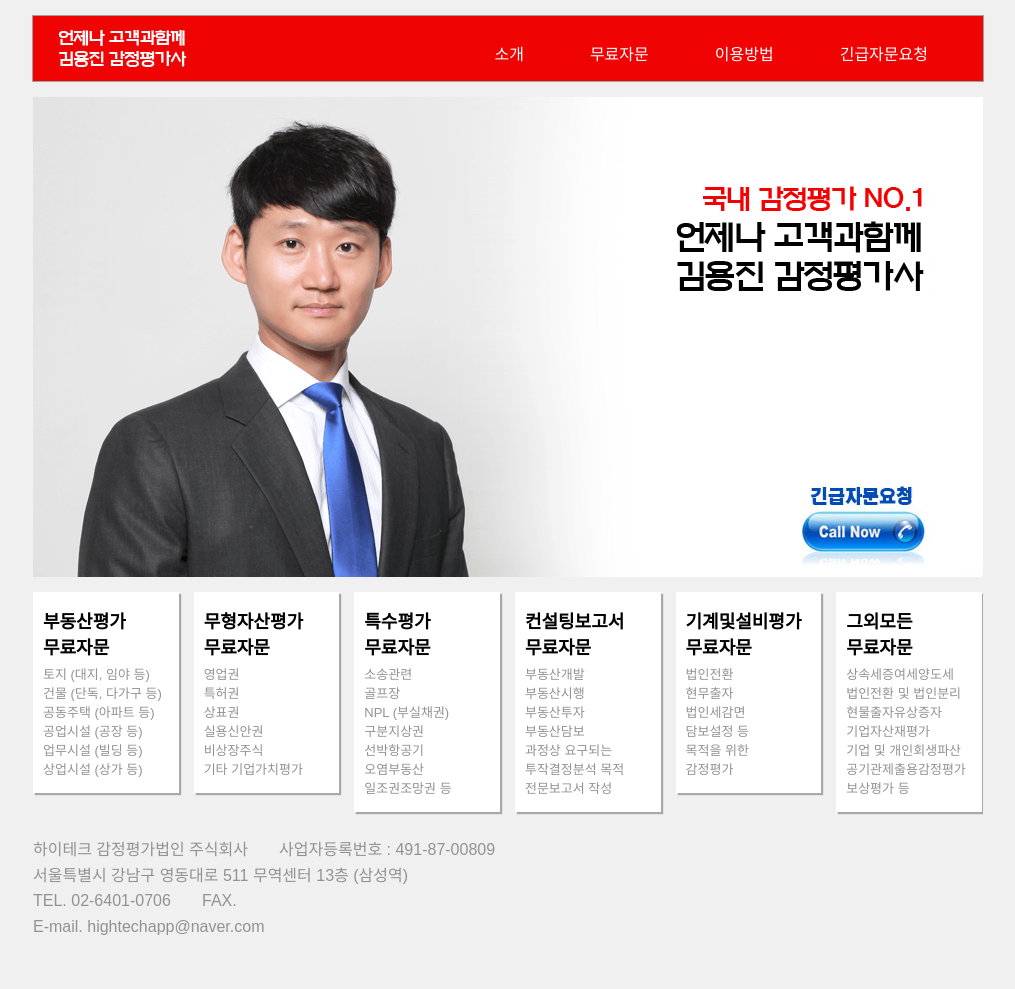
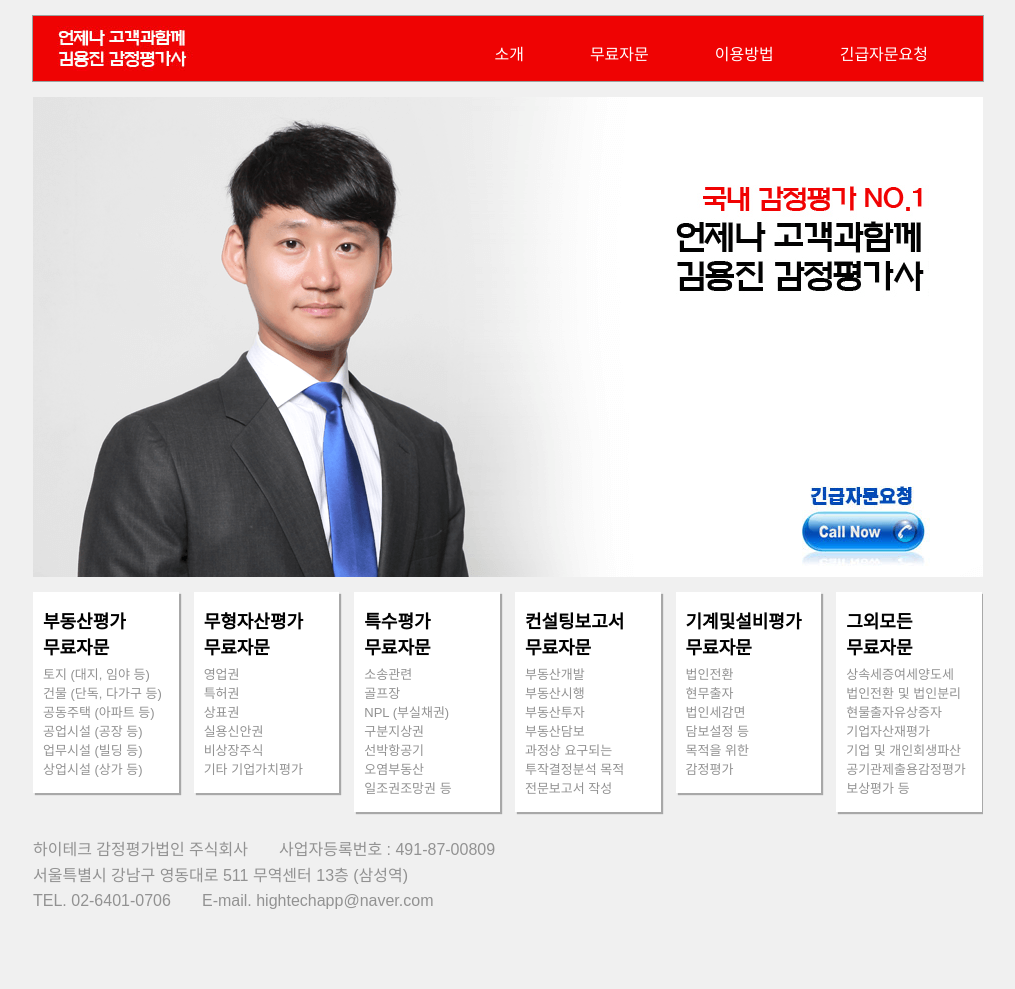
Before and after one commit to gliburch/kimyongjin, a Jekyll site: the page built from index.md, in a window 1280 px wide. Shown: the whole page, without its empty margins (132-1147 px from the left). Built offline with Jekyll 4.4.1, drawn with Linux system fonts in a browser that asks for light colours; after the commit the page ends 964 px from its top, so only the background shows below that.

Commit message:
Remove fax

```diff
--- a/_config.yml
+++ b/_config.yml
@@ -76,7 +76,6 @@ company_name: 하이테크 감정평가법인 주식회사
 business_number: 491-87-00809
 company_address: 서울특별시 강남구 영동대로 511 무역센터 13층 (삼성역)
 company_tel: 02-6401-0706
-company_fax: null
 
 # Build settings
 markdown: kramdown
--- a/_includes/footer.html
+++ b/_includes/footer.html
@@ -71,8 +71,7 @@ footer address a:hover {
     <p>
       TEL. <a href="tel:{{ site.company_tel }}">{{ site.company_tel }}</a>
       &nbsp;&nbsp;&nbsp;&nbsp;&nbsp;
-      FAX. <a href="tel:{{ site.company_fax }}">{{ site.company_fax }}</a>
+      E-mail. <a href="mailto:{{ site.email }}">{{ site.email }}</a>
     </p>
-    <p>E-mail. <a href="mailto:{{ site.email }}">{{ site.email }}</a></p>
   </address>
 </footer>
```
